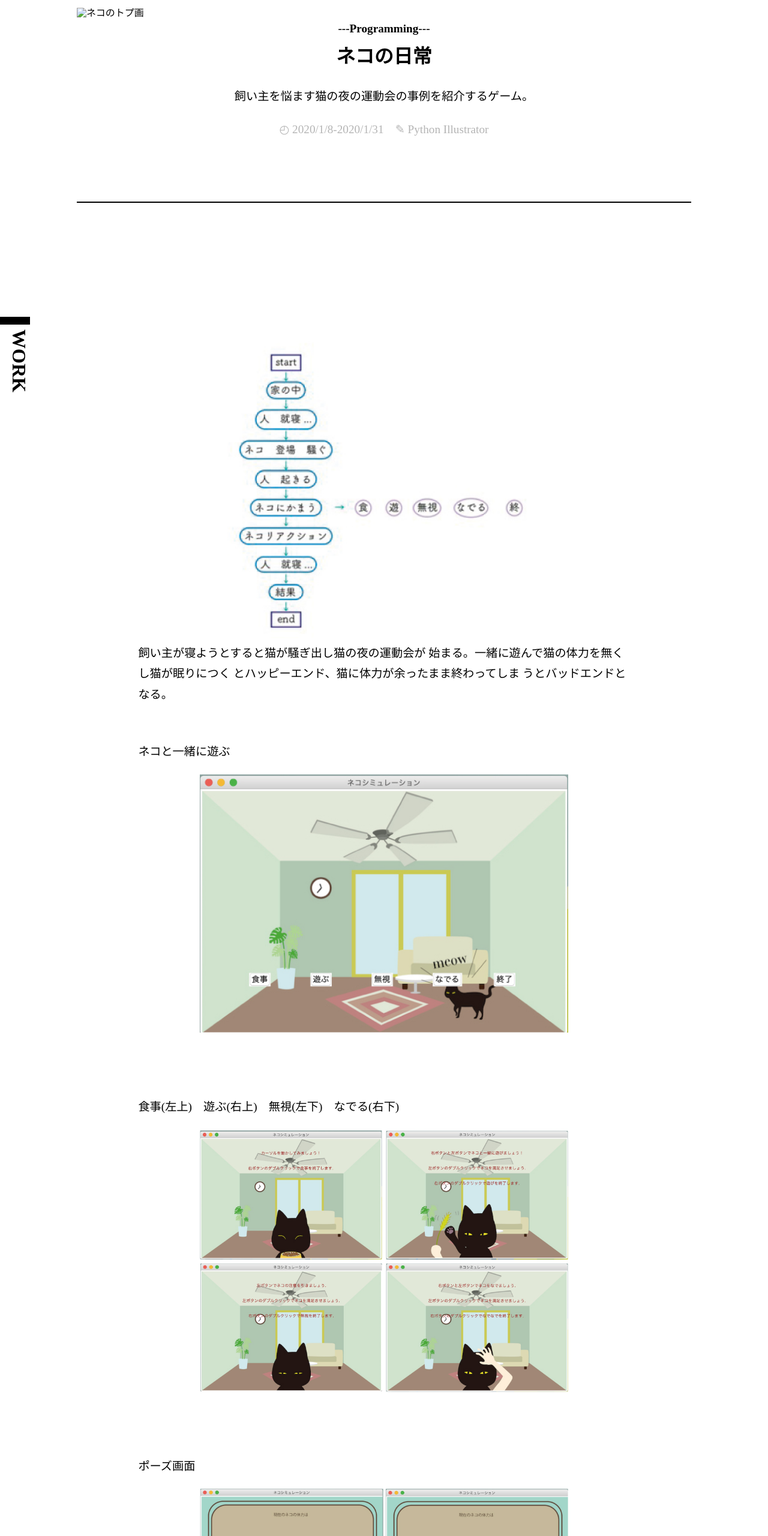
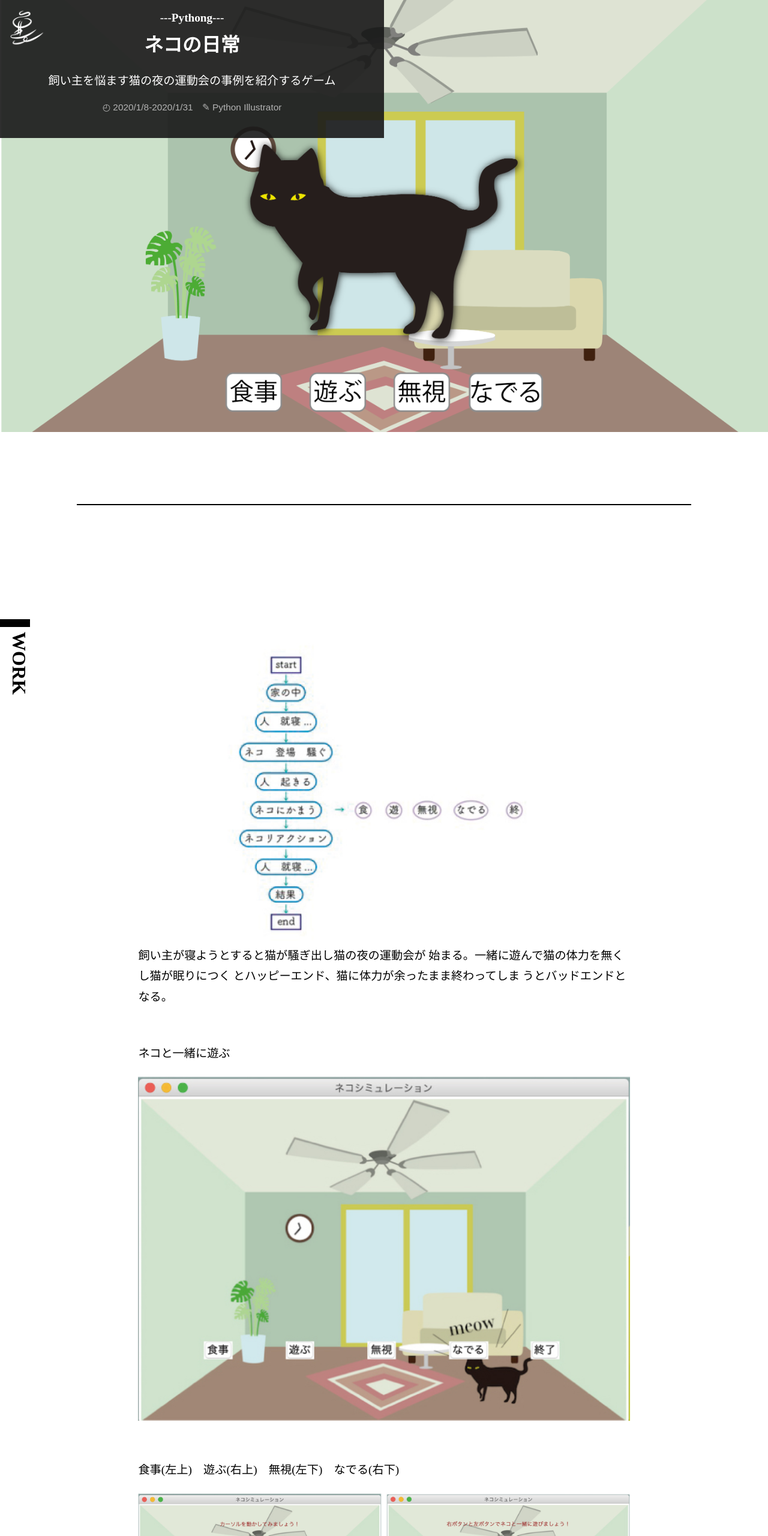
Before and after one commit to koyukis/works, a plain HTML site: page neko.html in a window 1280 px wide. Shown: the top 2560 px of the page at 60% size. Drawn offline with Linux system fonts and the light colour scheme.

Commit message:
1/11 neko

```diff
--- a/neko.html
+++ b/neko.html
@@ -14,15 +14,28 @@
 	</head>
 
 	<body>
-		<header></header>
+		<header>
+            <a href="https://koyukis.github.io/workspace/"class="btn-img">
+            <img class="logo-img" src="images/logo.png" alt="ロゴ"></a>
+        </header>
 		<main>
             <section id="top">
-                <div class=" pages-top-bottom margins">
-                    <img class="img" src="images/top-19.jpg" alt="ネコのトプ画">
-                    <h2 class="txt-ex top-name-center">---Programming---</h2>
+                <div class="top-box p-top-top">
+                    <h2 class="txt-ex top-name-center">---Pythong---</h2>
                     <h2 class="txt-top top-name-center top-name-bottom">ネコの日常</h2>
-                    <p class="txt top-name-center top-name-bottom margins">飼い主を悩ます猫の夜の運動会の事例を紹介するゲーム。</p>
-                    <p class="txt gray top-name-center">◴ 2020/1/8-2020/1/31&emsp;✎ Python Illustrator</p>
+                    <p class="txt top-name-center top-name-bottom margins">飼い主を悩ます猫の夜の運動会の事例を紹介するゲーム</p>
+                    <p class="p-sanserif gray top-name-center">◴ 2020/1/8-2020/1/31&emsp;✎ Python Illustrator</p>
+                </div>
+                <img class="img dish" src="images/top-big-06.png" alt="ネコのトプ画">
+                <div class=" pages-top-bottom">
+
+                    <div class="mini-top-k">
+                        <img class="img" src="images/top-06.png" alt="ネコのトプ画">
+                        <h2 class="txt-ex top-name-center">---Pythong---</h2>
+                        <h2 class="txt-top top-name-center top-name-bottom">ネコの日常</h2>
+                        <p class="txt top-name-center top-name-bottom margins">飼い主を悩ます猫の夜の運動会の事例を紹介するゲーム</p>
+                        <p class="txt gray top-name-center">◴ 2020/1/8-2020/1/31<br>✎ Python Illustrator</p>
+                    </div>
                 </div>
             </section>
 
@@ -35,13 +48,13 @@
                         とハッピーエンド、猫に体力が余ったまま終わってしま
                         うとバッドエンドとなる。</p>
                     <p class="txt s-line">ネコと一緒に遊ぶ</p>
-                    <img class="board-JPG pages-h1-bottom" src="images/neko-13.jpg" alt="４択">
+                    <img class="img-80 pages-h1-bottom" src="images/neko-13.jpg" alt="４択">
                     <p class="txt s-line">食事(左上)　遊ぶ(右上)　無視(左下)　なでる(右下)</p>
-                    <img class="board-JPG pages-h1-bottom" src="images/neko-14.jpg" alt="４つの流れ">
+                    <img class="img-80 pages-h1-bottom" src="images/neko-14.jpg" alt="４つの流れ">
                     <p class="txt s-line">ポーズ画面</p>
-                    <img class="board-JPG pages-h1-bottom" src="images/neko-16.jpg" alt="ポーズ">
+                    <img class="img-80 pages-h1-bottom" src="images/neko-16.jpg" alt="ポーズ">
                     <p class="txt s-line">エンディング</p>
-                    <img class="board-JPG pages-h1-bottom" src="images/neko-15.jpg" alt="エンド">
+                    <img class="img-80 pages-h1-bottom" src="images/neko-15.jpg" alt="エンド">
                 </div>
             </section>
 
```
